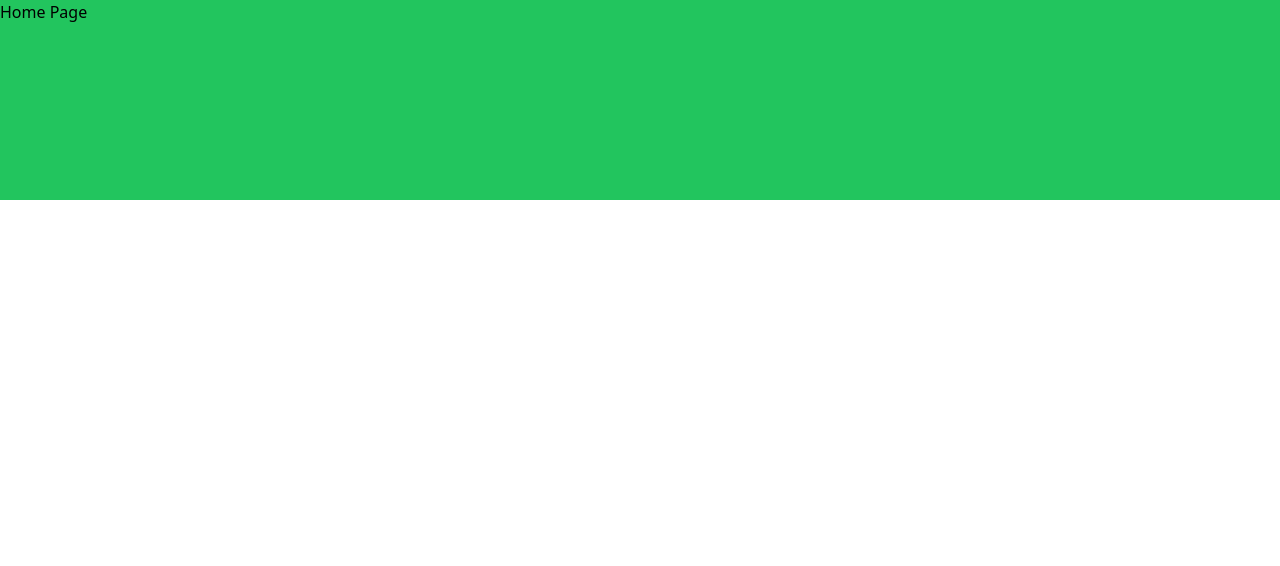
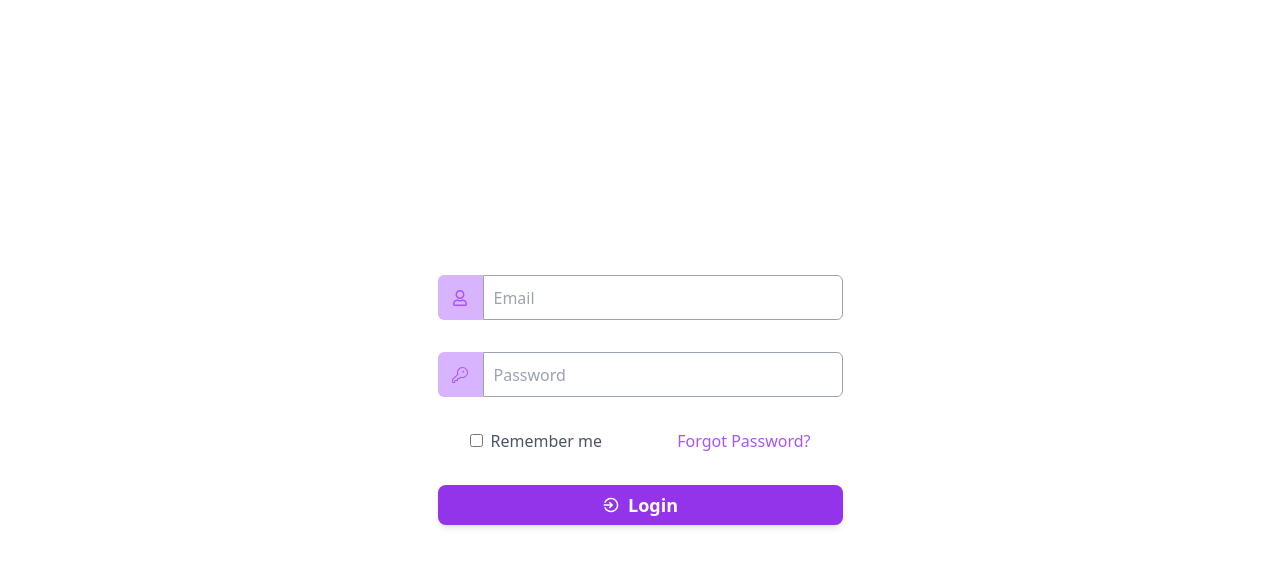
Before and after one commit to Dewruwan95/hotel-booking-frontend, a React (Vite) app: page /login2 in a window 1280 px wide. Shown: the top 566 px of the page. Built offline with nearby package versions, Linux system fonts and the light colour scheme.

Commit message:
created seperate user login component

```diff
--- a/src/App.jsx
+++ b/src/App.jsx
@@ -2,6 +2,8 @@ import { BrowserRouter, Route, Routes } from "react-router-dom";
 import HomePage from "./pages/clientPages/home/HomePage";
 import AdminDashboard from "./pages/adminPages/dashboard/AdminDashboard";
 import LoginPage from "./pages/loginPage/LoginPage";
+import RegisterPage from "./pages/registerPage/RegisterPage";
+import UserLogin from "./components/userLoginAndRegister/UserLogin";
 
 function App() {
   return (
@@ -10,6 +12,8 @@ function App() {
         <Routes path="/*">
           <Route path="/admin/*" element={<AdminDashboard />} />
           <Route path="/login" element={<LoginPage />} />
+          <Route path="/login2" element={<UserLogin />} />
+          <Route path="/register" element={<RegisterPage />} />
           <Route path="/*" element={<HomePage />} />
         </Routes>
       </BrowserRouter>
--- /dev/null
+++ b/src/components/userLoginAndRegister/UserLogin.jsx
@@ -0,0 +1,102 @@
+import axios from "axios";
+import { useState } from "react";
+import { FaRegUser } from "react-icons/fa";
+import { GoKey } from "react-icons/go";
+import { IoMdLogIn } from "react-icons/io";
+
+function UserLogin() {
+  const [email, setEmail] = useState("");
+  const [password, setPassword] = useState("");
+  const [rememberMe, setRememberMe] = useState(false);
+
+  function handleLogin() {
+    axios
+      .post(import.meta.env.VITE_BACKEND_URL + "/api/users/login", {
+        email: email,
+        password: password,
+      })
+      .then((res) => {
+        localStorage.setItem("token", res.data.token);
+        if (res.data.user) {
+          if (res.data.user.type === "admin") {
+            window.location.href = "/admin";
+          } else {
+            window.location.href = "/";
+          }
+        }
+      })
+      .catch((error) => {
+        console.log(error);
+      });
+  }
+
+  return (
+    <>
+      <div className="bg-white w-full h-[100vh] flex items-center justify-center">
+        <div className="  flex flex-col   ">
+          {/* email field */}
+          <div className="flex my-4">
+            <div className=" bg-purple-300 text-purple-500 h-[45px] w-[45px] flex items-center justify-center rounded-l-[6px]">
+              <FaRegUser className="h-4 w-4" />
+            </div>
+
+            <input
+              type="email"
+              placeholder="Email"
+              className="w-[360px] h-[45px] px-[10px] py-[5px] rounded-r-[6px] border-[1px] border-gray-400 focus:border-[2px] focus:border-purple-400 focus:outline-none"
+              defaultValue={email}
+              onChange={(e) => setEmail(e.target.value)}
+            />
+          </div>
+
+          {/* password field */}
+          <div className="flex my-4">
+            <div className=" bg-purple-300 text-purple-500 h-[45px] w-[45px] flex items-center justify-center rounded-l-[6px]">
+              <GoKey className="h-4 w-4" />
+            </div>
+
+            <input
+              type="password"
+              placeholder="Password"
+              className="w-[360px] h-[45px] px-[10px] py-[5px] rounded-r-[6px] border-[1px] border-gray-400 focus:border-[2px] focus:border-purple-400 focus:outline-none"
+              defaultValue={password}
+              onChange={(e) => setPassword(e.target.value)}
+            />
+          </div>
+
+          {/* Remember me & Forgot Password */}
+          <div className="my-4 px-8 flex justify-between w-full">
+            <span className=" text-gray-600">
+              <input
+                type="checkbox"
+                className="mr-2"
+                defaultValue={rememberMe}
+                onChange={(e) => setRememberMe(e.target.checked)}
+              />
+              Remember me
+            </span>
+
+            <a href="#" className=" text-purple-500 hover:underline">
+              Forgot Password?
+            </a>
+          </div>
+
+          {/* button */}
+          <div className="my-4">
+            <button
+              className="w-[405px] h-[40px] bg-purple-600 text-white text-lg
+                      font-semibold rounded-lg shadow-md hover:bg-purple-800 hover:shadow-lg
+                      transition duration-300 ease-in-out flex items-center justify-center"
+              onClick={handleLogin}
+            >
+              <IoMdLogIn className="mr-2" />
+              Login
+            </button>
+          </div>
+        </div>
+      </div>
+    </>
+  );
+}
+
+export default UserLogin;
--- /dev/null
+++ b/src/pages/registerPage/RegisterPage.jsx
@@ -0,0 +1,82 @@
+import { useState } from "react";
+function RegisterPage() {
+  const [isLogin, setIsLogin] = useState(true);
+  return (
+    <div className="flex justify-center items-center min-h-screen bg-gray-100">
+      <div className="bg-white rounded-lg shadow-lg w-full max-w-lg p-8 relative">
+        <button className="absolute top-3 right-3 text-gray-500">
+          &times;
+        </button>
+        <div className="flex">
+          {/* Image Section */}
+          <div className="w-1/2">
+            <img
+              src="https://example.com/image" // Replace with your image URL
+              alt="Fashion"
+              className="object-cover h-full"
+            />
+          </div>
+          {/* Form Section */}
+          <div className="w-1/2 p-6">
+            <div className="flex mb-4">
+              <button
+                className={`w-1/2 py-2 text-center ${
+                  isLogin ? "border-b-2 border-black font-bold" : ""
+                }`}
+                onClick={() => setIsLogin(true)}
+              >
+                Login
+              </button>
+              <button
+                className={`w-1/2 py-2 text-center ${
+                  !isLogin ? "border-b-2 border-black font-bold" : ""
+                }`}
+                onClick={() => setIsLogin(false)}
+              >
+                Sign Up
+              </button>
+            </div>
+
+            {isLogin ? (
+              <div>
+                <div className="mb-4">
+                  <input
+                    type="text"
+                    placeholder="Username / Email"
+                    className="w-full px-4 py-2 border rounded-md focus:outline-none focus:border-black"
+                  />
+                </div>
+                <div className="mb-4">
+                  <input
+                    type="password"
+                    placeholder="Password"
+                    className="w-full px-4 py-2 border rounded-md focus:outline-none focus:border-black"
+                  />
+                </div>
+                <div className="flex items-center justify-between mb-6">
+                  <label className="flex items-center text-sm">
+                    <input type="checkbox" className="mr-2" />
+                    Remember me
+                  </label>
+                  <a href="#" className="text-sm text-gray-600 hover:underline">
+                    Forgot Password?
+                  </a>
+                </div>
+                <button className="w-full bg-black text-white py-2 rounded-md hover:bg-gray-800">
+                  SIGN IN
+                </button>
+              </div>
+            ) : (
+              <div>
+                {/* Sign Up Form goes here */}
+                {/* Add fields for Sign Up */}
+              </div>
+            )}
+          </div>
+        </div>
+      </div>
+    </div>
+  );
+}
+
+export default RegisterPage;
```
